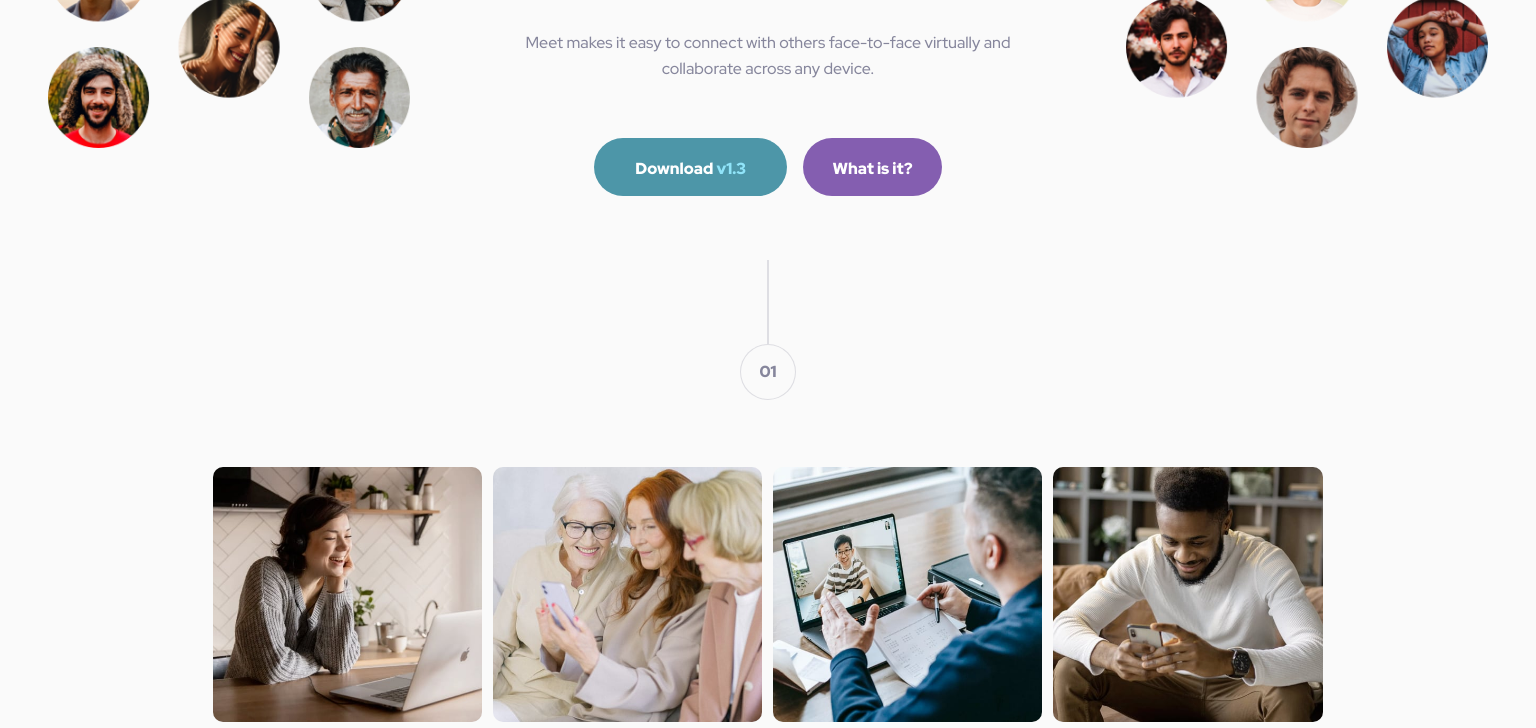
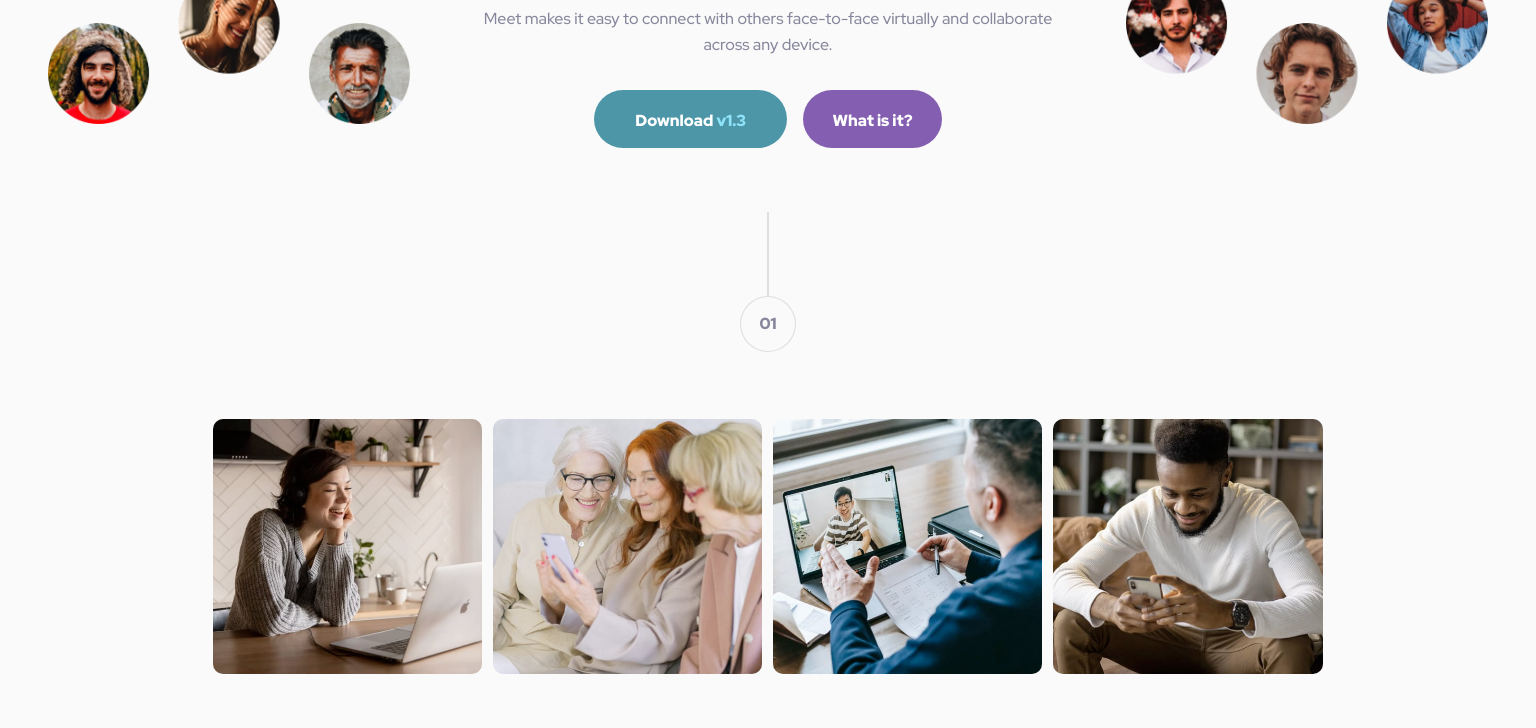
Before and after one commit to kylekasprzyk/Frontend-Mentor-Meet-landing-page, a plain HTML site: page index.html in a window 1536 px wide. Shown: the part 372-1100 px from the top of the page. Drawn offline with Linux system fonts and the light colour scheme.

Commit message:
Update style.css

```diff
--- a/style.css
+++ b/style.css
@@ -454,7 +454,7 @@ main {
     }
 
     .hero p {
-        padding: 1.5rem 5rem;
+        padding: 0 3rem;
     }
 
 
```
